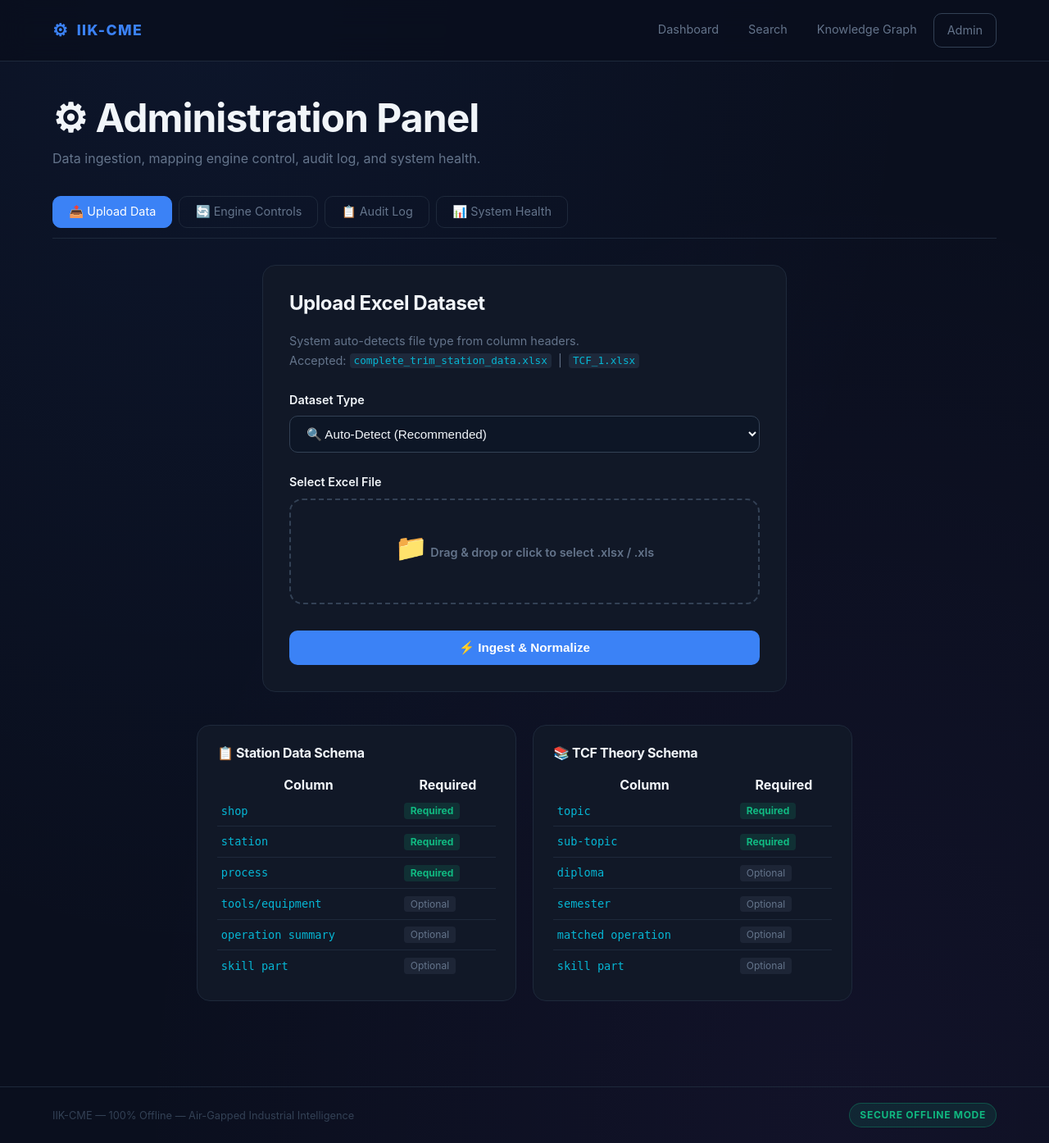
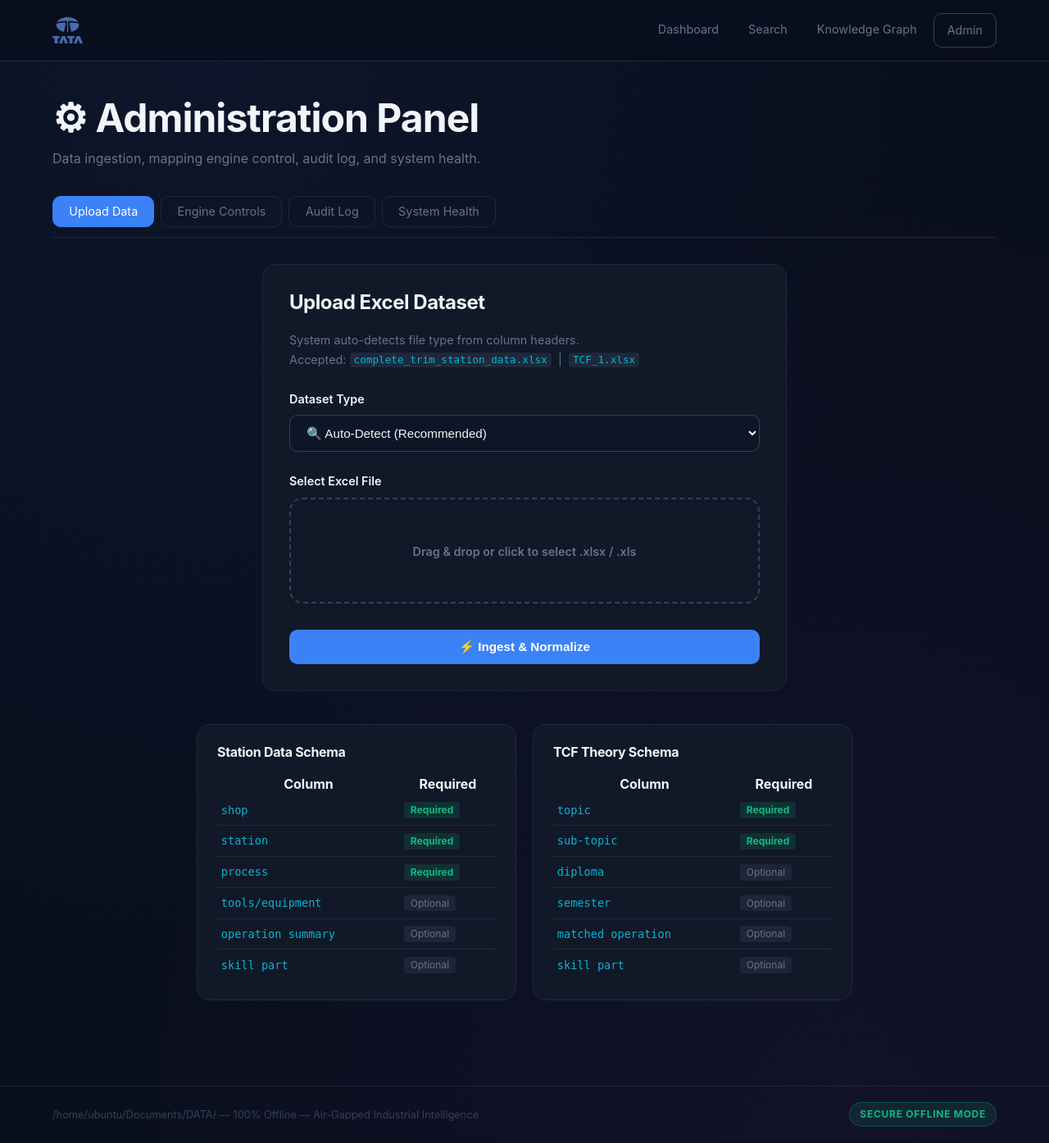
Before and after one commit to maitray-agrawal/Industrial-Competency-Intelligence-System, a Flask app: template templates/admin.html in a window 1280 px wide. Shown: the whole page at 82% size. Run offline with Flask 3, Linux system fonts and the light colour scheme; the template is opened without the code that fills it, so the values that code supplies are empty.

Commit message:
Update admin UI branding, add top-left SVG logo, and commit related template/style changes

```diff
--- a/app.py
+++ b/app.py
@@ -53,7 +53,7 @@ def allowed_file(filename: str) -> bool:
 # Auth — HTTP Basic Auth for admin panel
 # ---------------------------------------------------------------------------
 ADMIN_USER = os.environ.get("IIK_ADMIN_USER", "admin")
-ADMIN_PASS = os.environ.get("IIK_ADMIN_PASS", "secure_offline_123")
+ADMIN_PASS = os.environ.get("IIK_ADMIN_PASS", "tata@1945")
 
 
 def check_auth(username, password):
--- a/static/css/style.css
+++ b/static/css/style.css
@@ -72,6 +72,11 @@ code { font-family: var(--font-mono); font-size: 0.88em; background: var(--bg-ho
     display: flex; align-items: center; gap: .6rem;
     font-size: 1.1rem; font-weight: 800; letter-spacing: .08em;
     color: var(--accent); white-space: nowrap;
+}
+.brand-logo-img {
+    height: 2rem;
+    width: auto;
+    display: block;
 }
 .nav-logo { font-size: 1.3rem; }
 .nav-links { display: flex; gap: .25rem; flex-wrap: wrap; }
--- a/templates/admin.html
+++ b/templates/admin.html
@@ -9,10 +9,10 @@
 
 <!-- Tab Nav -->
 <div class="tab-nav" id="admin-tabs">
-    <button class="tab-btn active" onclick="showTab('upload')" id="tab-upload">📤 Upload Data</button>
-    <button class="tab-btn" onclick="showTab('controls')" id="tab-controls">🔄 Engine Controls</button>
-    <button class="tab-btn" onclick="showTab('audit')" id="tab-audit">📋 Audit Log</button>
-    <button class="tab-btn" onclick="showTab('health')" id="tab-health">📊 System Health</button>
+    <button class="tab-btn active" onclick="showTab('upload')" id="tab-upload">Upload Data</button>
+    <button class="tab-btn" onclick="showTab('controls')" id="tab-controls">Engine Controls</button>
+    <button class="tab-btn" onclick="showTab('audit')" id="tab-audit">Audit Log</button>
+    <button class="tab-btn" onclick="showTab('health')" id="tab-health">System Health</button>
 </div>
 
 <!-- TAB: Upload -->
@@ -29,8 +29,8 @@
                 <label for="source_type">Dataset Type</label>
                 <select name="source_type" id="source_type" class="form-select">
                     <option value="auto">🔍 Auto-Detect (Recommended)</option>
-                    <option value="station_data">🏭 Station Data (Trim Station)</option>
-                    <option value="tcf_data">📚 TCF Theory Data</option>
+                    <option value="station_data">Station Data (Trim Station)</option>
+                    <option value="tcf_data"> TCF Theory Data</option>
                 </select>
             </div>
             <div class="form-group">
@@ -39,7 +39,7 @@
                     <input type="file" name="file" id="file" class="form-file-hidden"
                            accept=".xlsx,.xls" onchange="updateFileLabel(this)">
                     <label for="file" class="file-drop-label" id="file-drop-label">
-                        <span class="file-icon">📁</span>
+                        <span class="file-icon"> </span>
                         <span id="file-name-display">Drag &amp; drop or click to select .xlsx / .xls</span>
                     </label>
                 </div>
@@ -53,7 +53,7 @@
     <!-- Dataset Schema Reference -->
     <div class="schema-ref-grid">
         <div class="schema-card">
-            <h3>📋 Station Data Schema</h3>
+            <h3>Station Data Schema</h3>
             <table class="schema-table">
                 <tr><th>Column</th><th>Required</th></tr>
                 <tr><td>shop</td><td><span class="badge-req">Required</span></td></tr>
@@ -65,7 +65,7 @@
             </table>
         </div>
         <div class="schema-card">
-            <h3>📚 TCF Theory Schema</h3>
+            <h3>TCF Theory Schema</h3>
             <table class="schema-table">
                 <tr><th>Column</th><th>Required</th></tr>
                 <tr><td>topic</td><td><span class="badge-req">Required</span></td></tr>
@@ -83,7 +83,7 @@
 <div class="tab-pane fade-in" id="pane-controls" style="display:none">
     <div class="controls-grid">
         <div class="control-card">
-            <h3>🧠 Recompute Knowledge Mappings</h3>
+            <h3>Recompute Knowledge Mappings</h3>
             <p>Re-runs TF-IDF + keyword mapping between theory topics and station skills. Run this after uploading both datasets.</p>
             <form action="{{ url_for('remap') }}" method="POST" id="remap-form">
                 <button type="submit" class="primary-btn" id="remap-btn">Recompute Mappings</button>
@@ -97,14 +97,14 @@
             </form>
         </div>
         <div class="control-card" style="border-color: rgba(239,68,68,0.3); background: rgba(239,68,68,0.04);">
-            <h3 style="color: var(--red);">🗑️ Reset &amp; Re-Ingest Database</h3>
+            <h3 style="color: var(--red);">Reset &amp; Re-Ingest Database</h3>
             <p style="font-size:0.85rem;">Wipes <strong>all</strong> industrial data and re-runs the ETL pipeline from uploaded files with corrected logic. Use this to fix station IDs, tool mappings, and relationships after an ETL bug fix.</p>
             <p style="font-size: 0.75rem; color: var(--text-muted); margin-top: 0.4rem;">⚠️ This deletes all current entities and re-ingests from scratch.</p>
             <form action="{{ url_for('reset_db') }}" method="POST" id="reset-db-form"
-                  onsubmit="return confirm('⚠️ This will DELETE all industrial data and re-ingest from uploaded files. Are you sure?');">
+                  onsubmit="return confirm(' This will DELETE all industrial data and re-ingest from uploaded files. Are you sure?');">
                 <button type="submit" class="primary-btn" id="reset-db-btn"
                         style="background: linear-gradient(135deg,#dc2626,#b91c1c); box-shadow: 0 0 12px rgba(239,68,68,0.3);">
-                    🔄 Reset &amp; Re-Ingest
+                     Reset &amp; Re-Ingest
                 </button>
             </form>
         </div>
--- a/templates/base.html
+++ b/templates/base.html
@@ -3,15 +3,16 @@
 <head>
     <meta charset="UTF-8">
     <meta name="viewport" content="width=device-width, initial-scale=1.0">
-    <title>{% block title %}IIK-CME{% endblock %} — Industrial Knowledge Engine</title>
+    <title>{% block title %}/home/ubuntu/Documents/DATA/{% endblock %} — Industrial Knowledge Engine</title>
     <meta name="description" content="Offline Industrial Knowledge & Competency Mapping Engine for manufacturing environments.">
     <link rel="stylesheet" href="{{ url_for('static', filename='css/style.css') }}">
 </head>
 <body>
     <nav class="navbar" role="navigation" aria-label="Main navigation">
         <div class="nav-brand">
-            <span class="nav-logo">⚙</span>
-            <span>IIK-CME</span>
+            <a href="{{ url_for('index') }}" class="logo-link">
+                <img src="{{ url_for('static', filename='images/logo.svg') }}" alt="Logo" class="brand-logo-img">
+            </a>
         </div>
         <div class="nav-links">
             <a href="{{ url_for('index') }}" class="nav-btn {% if request.endpoint == 'index' %}active{% endif %}" id="nav-dashboard">Dashboard</a>
@@ -34,7 +35,7 @@
     </div>
 
     <footer class="footer">
-        <span>IIK-CME &mdash; 100% Offline &mdash; Air-Gapped Industrial Intelligence</span>
+        <span>/home/ubuntu/Documents/DATA/ &mdash; 100% Offline &mdash; Air-Gapped Industrial Intelligence</span>
         <span class="footer-badge">SECURE OFFLINE MODE</span>
     </footer>
 </body>
```
Also changed, not shown: static/images/logo.svg (added).
